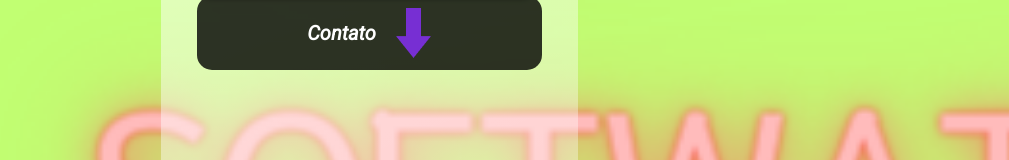
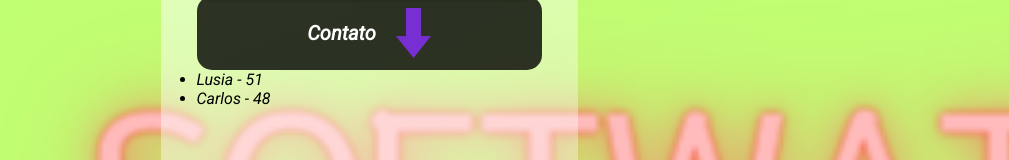
Before and after one commit to fariascarlos2346/primeiro-projeto-react, a React (Create React App) app: page / in a window 1280 px wide. Shown: the part 1342-1502 px from the top of the page, without its empty margins (271-1280 px from the left). Built offline with nearby package versions, Linux system fonts and the light colour scheme.

Commit message:
Usando HTML e Javascript e mapeando com chave única(key)

```diff
--- a/src/App.js
+++ b/src/App.js
@@ -16,6 +16,12 @@ import {
 
 
 function App() {
+  const users = [
+    { id: Math.random(), name:"Lusia", age: 51},
+    { id: Math.random(), name:"Carlos", age: 48},
+  ];
+
+
   return (
     <Container>
       <Image alt="Logo-Desenvolvedor" src={Logo03}/>
@@ -31,7 +37,17 @@ function App() {
         <InputLabel>Idade</InputLabel>
         <Input placeholder="Idade"/>
 
-        <Button>Contato<img alt="seta" src={Arrow} /></Button>
+        <Button>
+          Contato<img alt="seta" src={Arrow} />
+        </Button>
+
+        <ul>
+          {users.map((user) => (
+            <li key={user.id}>
+              {user.name} - {user.age}
+            </li>
+          ))}
+        </ul>
       </ConteinerItens>
 
     </Container>
```
